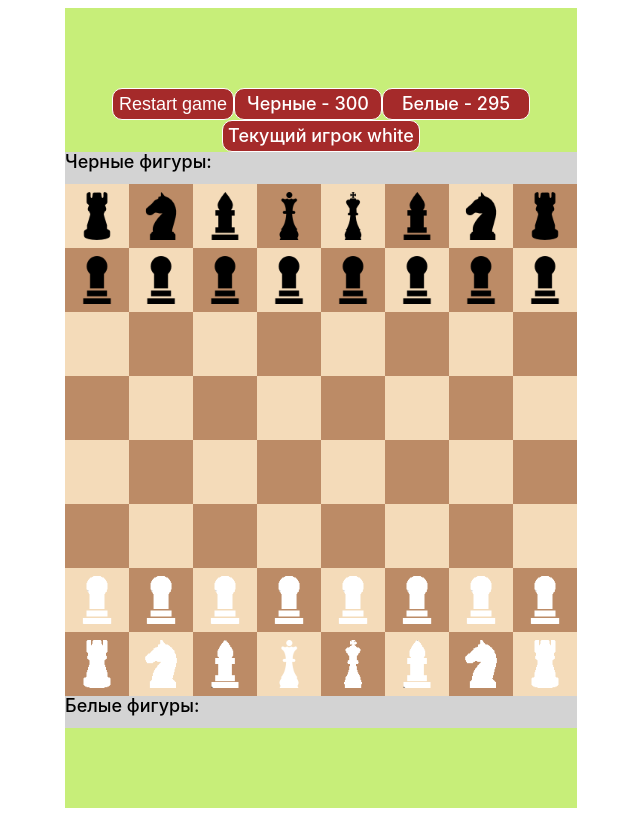
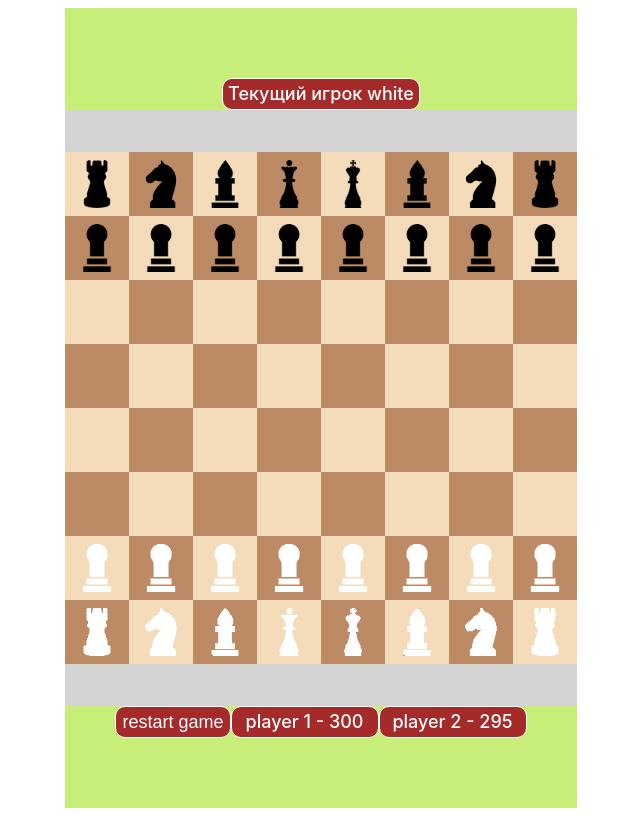
Before and after one commit to Meder84/chess-react-typescript, a React (Create React App) app: page / in a window 1280 px wide. Shown: the whole page, without its empty margins (319-959 px from the left). Built offline with nearby package versions, Linux system fonts and the light colour scheme.

Commit message:
feat: Реализовать функционал, при наведении курсора, менять цвет ячеек

```diff
--- a/src/components/App/App.tsx
+++ b/src/components/App/App.tsx
@@ -3,7 +3,6 @@ import BoardComponent from "../BoardComponent/BoardComponent";
 import {Board} from "../../models/Board";
 import {Player} from "../../models/Player";
 import {Colors} from "../../models/Colors";
-import LostFigures from "../LostFigures/LostFigures";
 import Timer from "../Timer/Timer";
 import "./App.css";
 
@@ -31,11 +30,6 @@ const App = () => {
 
   return (
     <div className="app">
-      <Timer
-        restart={restart}
-        currentPlayer={currentPlayer}
-      />
-
       <BoardComponent
         board={board}
         figures={board}
@@ -44,6 +38,14 @@ const App = () => {
         swapPlayer={swapPlayer}
       />
 
+      <Timer
+        restart={restart}
+        currentPlayer={currentPlayer}
+        player1='player 1'
+        buttonRestart='restart game'
+        player2='player 2'
+      />
+
     </div>
   );
 };
--- a/src/components/BoardComponent/BoardComponent.tsx
+++ b/src/components/BoardComponent/BoardComponent.tsx
@@ -30,6 +30,13 @@ const BoardComponent: FC<BoardProps> = ({board, setBoard, figures, currentPlayer
     }
   }
 
+  function cursor(cell: Cell) {
+    if (cell.figure?.color === currentPlayer?.color) {
+      setSelectedCell(cell);
+      updateBoard()
+    }
+  }
+
   useEffect(() => {
     highlightCells()
   }, [selectedCell])
@@ -48,7 +55,7 @@ const BoardComponent: FC<BoardProps> = ({board, setBoard, figures, currentPlayer
     <div className='boardComponent'>
       <h3 className='boardComponent__subTitle'>Текущий игрок {currentPlayer?.color}</h3>
       <LostFigures
-        title="Черные фигуры:"
+        // title="Черные фигуры:"
         figures={figures.lostWhiteFigures}
       />
       <div className="boardComponent__container">
@@ -57,6 +64,7 @@ const BoardComponent: FC<BoardProps> = ({board, setBoard, figures, currentPlayer
             {row.map(cell =>
               <CellComponent
                 click={click}
+                cursor={cursor}
                 cell={cell}
                 key={cell.id}
                 selected={cell.x === selectedCell?.x && cell.y === selectedCell?.y}
@@ -66,7 +74,7 @@ const BoardComponent: FC<BoardProps> = ({board, setBoard, figures, currentPlayer
         )}
       </div>
       <LostFigures
-        title="Белые фигуры:"
+        // title="Белые фигуры:"
         figures={figures.lostBlackFigures}
       />
     </div>
--- a/src/components/CellComponent/CellComponent.tsx
+++ b/src/components/CellComponent/CellComponent.tsx
@@ -6,13 +6,15 @@ interface CellProps {
   cell: Cell;
   selected: boolean;
   click: (cell: Cell) => void;
+  cursor: (cell: Cell) => void;
 }
 
-const CellComponent: FC<CellProps> = ({cell, selected, click}) => {
+const CellComponent: FC<CellProps> = ({cell, selected, click, cursor}) => {
   return (
     <div
       className={['cellComponent', cell.color, selected ? "selected" : ''].join(' ')}
       onClick={() => click(cell)}
+      onMouseOver={() => cursor(cell)}
       style={{background: cell.available && cell.figure ? 'green' : ''}}
     >
       {cell.available && !cell.figure && <div className={"available"}/>}
--- a/src/components/LostFigures/LostFigures.css
+++ b/src/components/LostFigures/LostFigures.css
@@ -2,13 +2,13 @@
   display: flex;
   flex-direction: row;
   min-height: 32px;
-  padding: 0;
+  padding: 5px;
   margin: 0;
   background-color: lightgray;
 }
 
 .lostFigures__container {
-  margin: 0 0 0 10px;
+  margin: 0;
 }
 
 .lostFigures__subtitle {
--- a/src/components/LostFigures/LostFigures.tsx
+++ b/src/components/LostFigures/LostFigures.tsx
@@ -3,17 +3,17 @@ import {Figure} from "../../models/figures/Figure";
 import './LostFigures.css'
 
 interface LostFiguresProps {
-  title: string;
+  // title: string;
   figures: Figure[]
 }
 
-const LostFigures: FC<LostFiguresProps> = ({title, figures}) => {
+const LostFigures: FC<LostFiguresProps> = ({figures}) => {
   return (
     <div className="lostFigures">
-      <h3 className='lostFigures__subtitle'>{title}</h3>
+      {/* <h3 className='lostFigures__subtitle'>{title}</h3> */}
       {figures.map(figure =>
         <div key={figure.id} className="lostFigures__container">
-          {figure.name} {figure.logo && <img className='lostFigures__image' src={figure.logo}/>}
+          {figure.logo && <img className='lostFigures__image' src={figure.logo}/>}
         </div>
       )}
     </div>
--- a/src/components/Timer/Timer.tsx
+++ b/src/components/Timer/Timer.tsx
@@ -6,9 +6,12 @@ import './Timer.css';
 interface TimerProps {
   currentPlayer: Player | null;
   restart: () => void;
+  buttonRestart: string;
+  player1: string;
+  player2: string;
 }
 
-const Timer: FC<TimerProps> = ({currentPlayer, restart}) => {
+const Timer: FC<TimerProps> = ({currentPlayer, restart, buttonRestart, player1, player2}) => {
   const [blackTime, setBlackTime] = useState(300)
   const [whiteTime, setWhiteTime] = useState(300);
   const timer = useRef<null | ReturnType<typeof setInterval>>(null)
@@ -44,10 +47,10 @@ const Timer: FC<TimerProps> = ({currentPlayer, restart}) => {
         onClick={handleRestart}
         className='timer__button-restart'
       >
-        Restart game
+        {buttonRestart}
       </button>
-      <h2 className='timer__player-name'>Черные - {blackTime}</h2>
-      <h2 className='timer__player-name'>Белые - {whiteTime}</h2>
+      <h2 className='timer__player-name'>{player1} - {blackTime}</h2>
+      <h2 className='timer__player-name'>{player2} - {whiteTime}</h2>
     </div>
   );
 };
```
